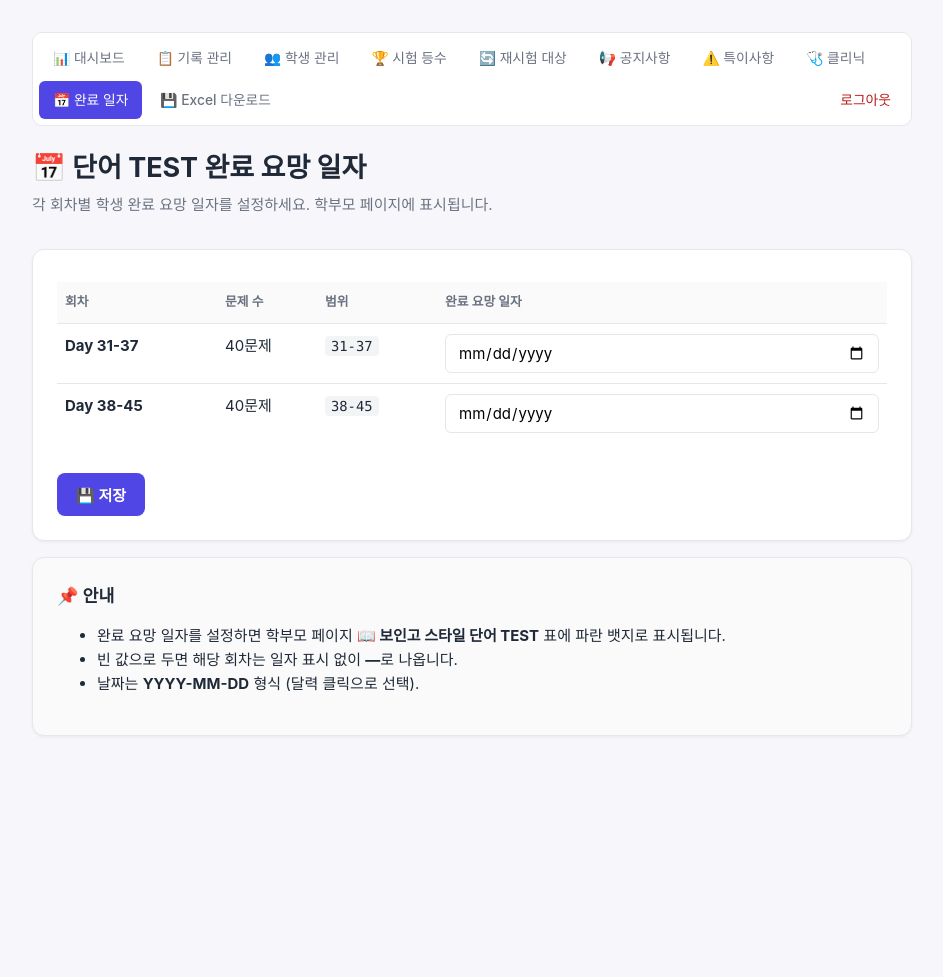
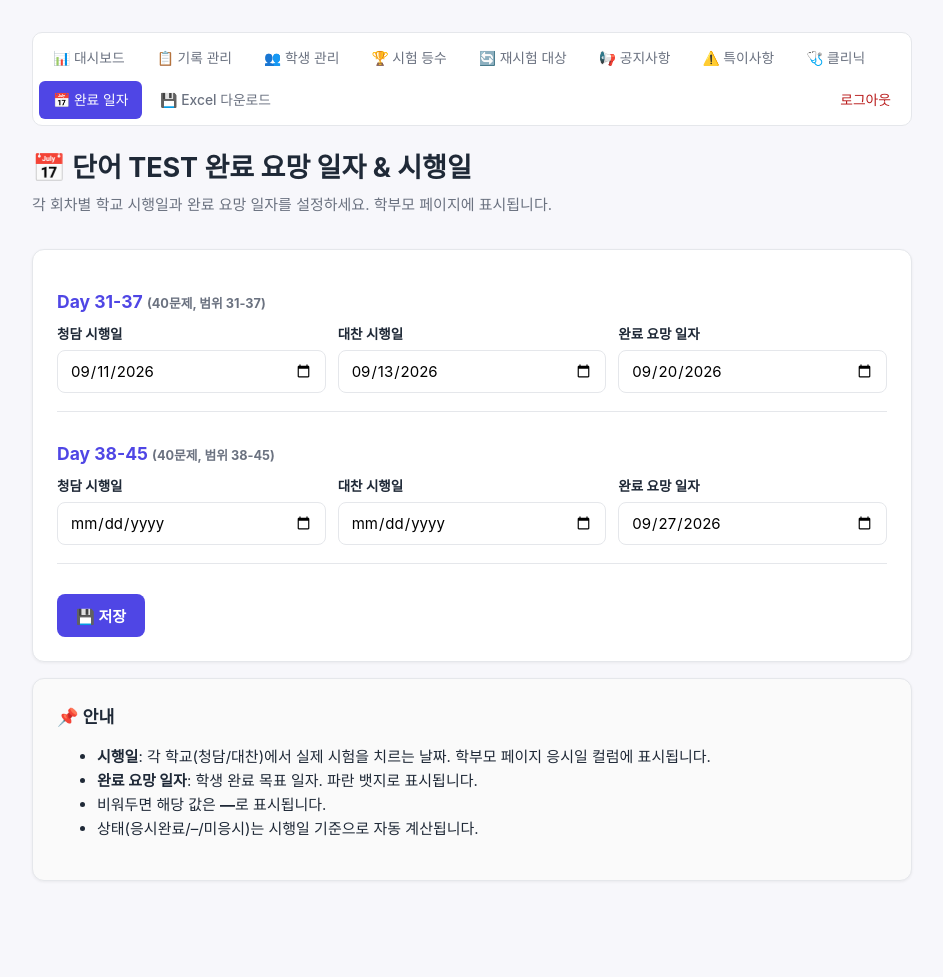
Before and after one commit to hernameisheather/Boin_theopen, a Flask app: page /admin/deadlines in a window 1280 px wide. Shown: the whole page, without its empty margins (168-1111 px from the left). Before the commit the page ends 736 px from the top, so only its background shows below. Run offline with Flask 3, Linux system fonts and the light colour scheme; the visitor is signed in with stand-in values (Sample User, id 1).

Commit message:
Word test v3: 청담/대찬 시행일, 상태 자동 계산, 응시자 평균, 학생/어머님 분리 SMS

```diff
--- a/app.py
+++ b/app.py
@@ -74,8 +74,13 @@ def _parse_workbook(wb):
             pin = str(row[2]).strip() if len(row) > 2 and row[2] is not None else ""
             parent = str(row[3]).strip() if len(row) > 3 and row[3] else ""
             phone = str(row[4]).strip() if len(row) > 4 and row[4] else ""
+            parent_phone = str(row[5]).strip() if len(row) > 5 and row[5] else ""
             if code:
-                students[code] = {"name": name, "pin": pin, "parent": parent, "phone": phone}
+                students[code] = {
+                    "name": name, "pin": pin, "parent": parent,
+                    "phone": phone,               # 학생 본인 전화번호
+                    "parent_phone": parent_phone, # 학부모(어머님) 전화번호
+                }
 
     records = []
     if "기록" in wb.sheetnames:
@@ -279,9 +284,12 @@ def save_data(students=None, records=None, homeworks=None, messages=None):
     wb = Workbook()
     ws1 = wb.active
     ws1.title = "학생명단"
-    ws1.append(["학생코드", "학생이름", "PIN", "학부모이름(선택)", "전화번호(선택)"])
+    ws1.append(["학생코드", "학생이름", "PIN", "학부모이름(선택)", "학생전화번호(선택)", "학부모전화번호(선택)"])
     for code, s in students.items():
-        ws1.append([code, s.get("name", ""), s.get("pin", ""), s.get("parent", ""), s.get("phone", "")])
+        ws1.append([
+            code, s.get("name", ""), s.get("pin", ""), s.get("parent", ""),
+            s.get("phone", ""), s.get("parent_phone", ""),
+        ])
 
     ws2 = wb.create_sheet("기록")
     ws2.append(["날짜", "학생코드", "학생이름", "항목", "점수", "피드백", "비고", "완료", "학기/과정"])
@@ -322,7 +330,7 @@ def save_data(students=None, records=None, homeworks=None, messages=None):
         ])
 
     for ws, widths in [
-        (ws1, [10, 12, 8, 18, 16]),
+        (ws1, [10, 12, 8, 18, 16, 16]),
         (ws2, [12, 10, 12, 14, 8, 40, 12, 8, 14]),
         (ws3, [14, 14, 12, 50, 10]),
     ]:
@@ -393,29 +401,52 @@ LEGACY_WORD_ROUNDS = [
 WORD_TEST_ROUNDS = BOINGO_WORD_ROUNDS
 
 
-# ─── 시험별 완료 요망 일자 관리 ────────────────────────
+# ─── 시험별 완료 요망 일자 + 시행일 관리 ────────────────
 TEST_DEADLINES_FILE = os.path.join(DATA_DIR, "test_deadlines.json")
+SCHOOLS = ["청담", "대찬"]
+
+# 학생 코드로 학교 판별: 7자리 숫자=청담, 그 외=대찬
+def infer_school(code):
+    if not code:
+        return "청담"
+    if str(code).isdigit() and len(str(code)) == 7:
+        return "청담"
+    if str(code).isdigit() and 3 <= len(str(code)) <= 5:
+        return "대찬"
+    return "청담"
 
 
 def load_test_deadlines():
-    """{'day_31_37': 'YYYY-MM-DD', ...} 반환. 파일 없으면 빈 dict."""
+    """중첩 구조 반환:
+    {'day_31_37': {'deadline': 'YYYY-MM-DD', 'test_dates': {'청담': 'YYYY-MM-DD', '대찬': ''}}, ...}
+    구형 flat 형식({'day_31_37': '2026-09-20'})도 자동 변환.
+    """
     import json
     if not os.path.exists(TEST_DEADLINES_FILE):
         return {}
     try:
         with open(TEST_DEADLINES_FILE, "r", encoding="utf-8") as f:
             data = json.load(f)
-        return {str(k): str(v) for k, v in data.items()}
+        result = {}
+        for k, v in data.items():
+            if isinstance(v, str):
+                result[str(k)] = {"deadline": v, "test_dates": {}}
+            elif isinstance(v, dict):
+                result[str(k)] = {
+                    "deadline": str(v.get("deadline", "")),
+                    "test_dates": {sc: str(v.get("test_dates", {}).get(sc, "")) for sc in SCHOOLS},
+                }
+        return result
     except Exception as e:
         print(f"[WARN] Load deadlines failed: {e}")
         return {}
 
 
-def save_test_deadlines(deadlines):
+def save_test_deadlines(config):
     import json
     os.makedirs(DATA_DIR, exist_ok=True)
     with open(TEST_DEADLINES_FILE, "w", encoding="utf-8") as f:
-        json.dump(deadlines, f, ensure_ascii=False, indent=2)
+        json.dump(config, f, ensure_ascii=False, indent=2)
 
 
 def _record_matches_round(record, range_str):
@@ -728,7 +759,7 @@ def grade_retake(answers):
 
 
 def _build_word_test_row(round_info, student_records, deadlines=None):
-    """단일 회차의 상태 정보를 계산 (내부 헬퍼)."""
+    """단일 회차의 상태 정보를 계산 (내부 헬퍼, legacy용)."""
     matching = [r for r in student_records
                 if _record_matches_round(r, round_info["range"])]
     matching.sort(key=lambda r: r.get("date", ""), reverse=True)
@@ -737,7 +768,6 @@ def _build_word_test_row(round_info, student_records, deadlines=None):
     numeric_score = _parse_score(score_text) if score_text else None
     has_record = latest is not None
     completed = has_record and _is_word_test_completed(score_text)
-    # 재시험 필요 판단
     needs_retake = False
     retake_reason = ""
     if not has_record:
@@ -753,6 +783,8 @@ def _build_word_test_row(round_info, student_records, deadlines=None):
     deadline = ""
     if deadlines and "key" in round_info:
         deadline = deadlines.get(round_info["key"], "")
+        if isinstance(deadline, dict):
+            deadline = deadline.get("deadline", "")
     return {
         "label": round_info["label"],
         "range": round_info["range"],
@@ -771,9 +803,126 @@ def _build_word_test_row(round_info, student_records, deadlines=None):
     }
 
 
-def compute_boingo_word_test_status(student_records, deadlines=None):
-    """보인고 스타일 단어 TEST (Day 31-37, Day 38-45) 상태 — 전체 학생 표시용."""
-    return [_build_word_test_row(r, student_records, deadlines) for r in BOINGO_WORD_ROUNDS]
+def _format_mmdd(date_str):
+    """'2026-09-11' → '09/11'."""
+    if not date_str:
+        return ""
+    try:
+        d = datetime.strptime(date_str, "%Y-%m-%d").date()
+        return f"{d.month:02d}/{d.day:02d}"
+    except (ValueError, TypeError):
+        return date_str
+
+
+def _build_boingo_word_test_row(round_info, student_code, student_records, all_records, config):
+    """보인고 단어 TEST 회차별 정보 계산 — 상태·평균·시행일 포함."""
+    round_key = round_info["key"]
+    round_range = round_info["range"]
+    round_config = config.get(round_key, {}) if isinstance(config.get(round_key), dict) else {}
+    deadline = round_config.get("deadline", "")
+    test_dates = round_config.get("test_dates", {})
+
+    # 이 학생의 기록
+    matching = [r for r in student_records
+                if _record_matches_round(r, round_range)]
+    matching.sort(key=lambda r: r.get("date", ""), reverse=True)
+    latest = matching[0] if matching else None
+    score_text = latest.get("score", "") if latest else ""
+    numeric_score = _parse_score(score_text) if score_text else None
+    has_score = numeric_score is not None
+
+    # 학생 학교
+    school = infer_school(student_code)
+    student_test_date_str = test_dates.get(school, "")
+
+    # 상태 판단
+    status = "-"
+    if has_score:
+        status = "응시완료"
+    elif student_test_date_str:
+        try:
+            test_date = datetime.strptime(student_test_date_str, "%Y-%m-%d").date()
+            today = datetime.now().date()
+            if today >= test_date:
+                # 시행일 지남 — 같은 학교의 다른 학생이 점수 있는지 확인
+                for r in all_records:
+                    other_code = r.get("student_code", "")
+                    if other_code == student_code:
+                        continue
+                    if infer_school(other_code) != school:
+                        continue
+                    if not _record_matches_round(r, round_range):
+                        continue
+                    if _parse_score(r.get("score", "")) is not None:
+                        status = "미응시"
+                        break
+        except ValueError:
+            pass
+
+    # 전체 응시자 평균 (응시자만, 학생별 최고점)
+    student_bests = {}
+    for r in all_records:
+        if not _record_matches_round(r, round_range):
+            continue
+        s = _parse_score(r.get("score", ""))
+        if s is None:
+            continue
+        c = r.get("student_code", "")
+        if c not in student_bests or s > student_bests[c]:
+            student_bests[c] = s
+    class_avg = round(sum(student_bests.values()) / len(student_bests), 1) if student_bests else None
+    class_count = len(student_bests)
+
+    # 시행일 표시: "청담 09/11 · 대찬 09/13"
+    parts = []
+    for sc in SCHOOLS:
+        d = test_dates.get(sc, "")
+        if d:
+            parts.append(f"{sc} {_format_mmdd(d)}")
+    test_date_display = " · ".join(parts) if parts else ""
+
+    # 재시험
+    needs_retake = False
+    retake_reason = ""
+    if status == "미응시":
+        needs_retake = True
+        retake_reason = "미응시"
+    elif has_score and numeric_score <= 80:
+        needs_retake = True
+        val = int(numeric_score) if numeric_score == int(numeric_score) else numeric_score
+        retake_reason = f"{val}점 (≤80)"
+    retake_taken = latest.get("resolved", False) if latest else False
+
+    return {
+        "label": round_info["label"],
+        "range": round_range,
+        "questions": round_info.get("questions"),
+        "deadline": deadline,
+        "test_date_display": test_date_display,
+        "school": school,
+        "status": status,
+        "score": score_text,
+        "numeric_score": numeric_score,
+        "class_avg": class_avg,
+        "class_count": class_count,
+        "has_record": latest is not None,
+        "has_score": has_score,
+        "completed": has_score,  # 하위 호환
+        "date": latest.get("date") if latest else None,
+        "feedback": latest.get("feedback") if latest else None,
+        "needs_retake": needs_retake,
+        "retake_reason": retake_reason,
+        "retake_taken": retake_taken,
+    }
+
+
+def compute_boingo_word_test_status(student_records, deadlines=None, student_code=None, all_records=None):
+    """보인고 스타일 단어 TEST 상태 — 상태/평균/시행일 포함."""
+    config = deadlines if isinstance(deadlines, dict) else {}
+    return [
+        _build_boingo_word_test_row(r, student_code, student_records, all_records or student_records, config)
+        for r in BOINGO_WORD_ROUNDS
+    ]
 
 
 def compute_legacy_word_test_status(student_records):
@@ -1159,7 +1308,11 @@ def my_page():
     # zone 계산 (모두 학기 필터된 items 기준)
     # 보인고 스타일 단어 TEST (Day 31-37, Day 38-45) — 전체 학생
     deadlines = load_test_deadlines()
-    word_tests = compute_boingo_word_test_status(items, deadlines)
+    # 전체 반 학생 기록 (평균/상태 계산용): 2학기 정규반 전체
+    all_term_records = [r for r in data["records"] if _term_of(r) == selected_term]
+    word_tests = compute_boingo_word_test_status(
+        items, deadlines, student_code=code, all_records=all_term_records
+    )
     word_tests_done = sum(1 for t in word_tests if t["completed"])
     word_tests_total = len(word_tests)
 
@@ -1437,20 +1590,26 @@ def admin_logout():
 @admin_required
 def admin_deadlines():
     if request.method == "POST":
-        deadlines = {}
+        config = {}
         for round_info in BOINGO_WORD_ROUNDS:
             key = round_info["key"]
-            value = request.form.get(f"deadline_{key}", "").strip()
-            deadlines[key] = value
-        save_test_deadlines(deadlines)
-        flash("완료 요망 일자가 저장되었습니다.", "success")
+            entry = {
+                "deadline": request.form.get(f"deadline_{key}", "").strip(),
+                "test_dates": {},
+            }
+            for sc in SCHOOLS:
+                entry["test_dates"][sc] = request.form.get(f"testdate_{key}_{sc}", "").strip()
+            config[key] = entry
+        save_test_deadlines(config)
+        flash("완료 요망 일자·시행일이 저장되었습니다.", "success")
         return redirect(url_for("admin_deadlines"))
 
-    deadlines = load_test_deadlines()
+    config = load_test_deadlines()
     return render_template(
         "admin_deadlines.html",
         rounds=BOINGO_WORD_ROUNDS,
-        deadlines=deadlines,
+        config=config,
+        schools=SCHOOLS,
     )
 
 
@@ -1631,13 +1790,17 @@ def admin_students():
         pin = request.form.get("pin", "").strip()
         parent = request.form.get("parent", "").strip()
         phone = request.form.get("phone", "").strip()
+        parent_phone = request.form.get("parent_phone", "").strip()
 
         if not code or not name:
             flash("학생코드와 이름은 필수입니다.", "error")
         elif code in data["students"]:
             flash(f"학생코드 '{code}'는 이미 사용 중입니다.", "error")
         else:
-            data["students"][code] = {"name": name, "pin": pin, "parent": parent, "phone": phone}
+            data["students"][code] = {
+                "name": name, "pin": pin, "parent": parent,
+                "phone": phone, "parent_phone": parent_phone,
+            }
             save_data(data["students"], data["records"])
             flash(f"학생 '{name}'이(가) 추가되었습니다.", "success")
         return redirect(url_for("admin_students"))
@@ -1668,6 +1831,7 @@ def admin_student_edit(code):
         new_pin = request.form.get("pin", "").strip()
         new_parent = request.form.get("parent", "").strip()
         new_phone = request.form.get("phone", "").strip()
+        new_parent_phone = request.form.get("parent_phone", "").strip()
 
         if not new_code or not new_name:
             flash("학생코드와 이름은 필수입니다.", "error")
@@ -1683,7 +1847,10 @@ def admin_student_edit(code):
                 if r["student_code"] == code:
                     r["student_code"] = new_code
 
-        data["students"][new_code] = {"name": new_name, "pin": new_pin, "parent": new_parent, "phone": new_phone}
+        data["students"][new_code] = {
+            "name": new_name, "pin": new_pin, "parent": new_parent,
+            "phone": new_phone, "parent_phone": new_parent_phone,
+        }
         save_data(data["students"], data["records"])
         flash("학생 정보가 수정되었습니다.", "success")
         return redirect(url_for("admin_students"))
@@ -1908,29 +2075,45 @@ def admin_retakes():
         if retake_items:
             pending = sum(1 for it in retake_items if not it["retake_taken"])
             # SMS 본문 미리 계산 (템플릿 로직 단순화)
-            phone_raw = (student.get("phone") or "").replace("-", "").replace(" ", "")
-            sms_body = ""
-            sms_body_encoded = ""
-            if phone_raw and pending > 0:
+            student_phone_raw = (student.get("phone") or "").replace("-", "").replace(" ", "")
+            parent_phone_raw = (student.get("parent_phone") or "").replace("-", "").replace(" ", "")
+            sms_body_student = ""
+            sms_body_parent = ""
+            sms_body_student_encoded = ""
+            sms_body_parent_encoded = ""
+            if pending > 0:
                 pending_lines = [
                     f"· {it['type']} {it['label']}"
                     for it in retake_items if not it["retake_taken"]
                 ]
-                sms_body = (
-                    f"[신쌤] {student.get('name', '?')} 학생 재시험 안내:\n"
+                name_disp = student.get('name', '?')
+                # 학생 본인용
+                sms_body_student = (
+                    f"[신쌤] {name_disp}, 재시험 안내:\n"
                     + "\n".join(pending_lines)
-                    + "\n\n재시험 일정 확인 부탁드립니다."
+                    + "\n\n재시험 일정 확인 후 응시 부탁드립니다."
                 )
-                sms_body_encoded = url_quote(sms_body, safe="")
+                # 어머님용
+                sms_body_parent = (
+                    f"[신쌤] {name_disp} 학생 어머님, 재시험 안내드립니다:\n"
+                    + "\n".join(pending_lines)
+                    + "\n\n재시험 일정 확인 부탁드립니다. 감사합니다."
+                )
+                sms_body_student_encoded = url_quote(sms_body_student, safe="")
+                sms_body_parent_encoded = url_quote(sms_body_parent, safe="")
             students_data.append({
                 "code": code,
                 "name": student.get("name", "?"),
                 "pin": student.get("pin", ""),
                 "parent": student.get("parent", ""),
                 "phone": student.get("phone", ""),
-                "phone_raw": phone_raw,
-                "sms_body": sms_body,
-                "sms_body_encoded": sms_body_encoded,
+                "parent_phone": student.get("parent_phone", ""),
+                "student_phone_raw": student_phone_raw,
+                "parent_phone_raw": parent_phone_raw,
+                "sms_body_student": sms_body_student,
+                "sms_body_parent": sms_body_parent,
+                "sms_body_student_encoded": sms_body_student_encoded,
+                "sms_body_parent_encoded": sms_body_parent_encoded,
                 "retake_items": retake_items,
                 "pending_count": pending,
                 "total_count": len(retake_items),
@@ -2291,9 +2474,9 @@ def download_template():
     wb = Workbook()
     ws1 = wb.active
     ws1.title = "학생명단"
-    ws1.append(["학생코드", "학생이름", "PIN", "학부모이름(선택)", "전화번호(선택)"])
-    ws1.append(["S001", "김민지", "1234", "김민지 어머니", "010-1234-5678"])
-    ws1.append(["S002", "이도윤", "5678", "이도윤 어머니", "010-5555-6666"])
+    ws1.append(["학생코드", "학생이름", "PIN", "학부모이름(선택)", "학생전화번호(선택)", "학부모전화번호(선택)"])
+    ws1.append(["S001", "김민지", "1234", "김민지 어머니", "010-1111-2222", "010-1234-5678"])
+    ws1.append(["S002", "이도윤", "5678", "이도윤 어머니", "010-3333-4444", "010-5555-6666"])
 
     ws2 = wb.create_sheet("기록")
     ws2.append(["날짜", "학생코드", "학생이름", "항목", "점수", "피드백", "비고", "완료", "학기/과정"])
@@ -2313,7 +2496,7 @@ def download_template():
     ws3.append(["한마디", "S001", "김민지", "단어시험 1등 축하해요. 다음주도 기대할게요!", "게시"])
 
     for ws, widths in [
-        (ws1, [10, 12, 8, 18, 16]),
+        (ws1, [10, 12, 8, 18, 16, 16]),
         (ws2, [12, 10, 12, 14, 8, 40, 12, 8, 14]),
         (ws3, [14, 14, 12, 50, 10]),
     ]:
@@ -2374,6 +2557,50 @@ def run_one_time_term_migration():
 run_one_time_term_migration()
 
 
+# ─── 시험 config 초기값 부트스트랩 ────────────────────────
+_TEST_CONFIG_BOOTSTRAP_MARKER = os.path.join(DATA_DIR, ".test_config_bootstrap_v1.json")
+
+
+def run_test_config_bootstrap():
+    import json
+    if os.path.exists(_TEST_CONFIG_BOOTSTRAP_MARKER):
+        return
+    try:
+        config = load_test_deadlines()
+        changed = False
+
+        def ensure(round_key, deadline, test_dates):
+            nonlocal changed
+            if round_key not in config:
+                config[round_key] = {"deadline": deadline, "test_dates": dict(test_dates)}
+                changed = True
+                return
+            entry = config[round_key]
+            if not entry.get("deadline"):
+                entry["deadline"] = deadline
+                changed = True
+            td = entry.setdefault("test_dates", {})
+            for sc, d in test_dates.items():
+                if not td.get(sc):
+                    td[sc] = d
+                    changed = True
+
+        ensure("day_31_37", "2026-09-20", {"청담": "2026-09-11", "대찬": "2026-09-13"})
+        ensure("day_38_45", "2026-09-27", {})
+
+        if changed:
+            save_test_deadlines(config)
+        os.makedirs(os.path.dirname(_TEST_CONFIG_BOOTSTRAP_MARKER), exist_ok=True)
+        with open(_TEST_CONFIG_BOOTSTRAP_MARKER, "w", encoding="utf-8") as f:
+            json.dump({"ran_at": datetime.now().isoformat()}, f)
+        print(f"[INFO] Test config bootstrap done (changed={changed})")
+    except Exception as e:
+        print(f"[WARN] Test config bootstrap failed: {e}")
+
+
+run_test_config_bootstrap()
+
+
 # ─── 메인 ────────────────────────────────────────────────────
 if __name__ == "__main__":
     port = int(os.environ.get("PORT", 5000))
--- a/static/style.css
+++ b/static/style.css
@@ -707,6 +707,24 @@ pre {
   transform: translateY(-1px);
   box-shadow: 0 2px 6px rgba(245, 158, 11, 0.3);
 }
+.sms-btn.sms-btn-student {
+  background: linear-gradient(135deg, #dbeafe 0%, #bfdbfe 100%);
+  color: #1e3a8a;
+  border-color: #60a5fa;
+}
+.sms-btn.sms-btn-student:hover {
+  background: linear-gradient(135deg, #bfdbfe 0%, #93c5fd 100%);
+  box-shadow: 0 2px 6px rgba(59, 130, 246, 0.3);
+}
+.sms-btn.sms-btn-parent {
+  background: linear-gradient(135deg, #ffe4e6 0%, #fecdd3 100%);
+  color: #9f1239;
+  border-color: #fb7185;
+}
+.sms-btn.sms-btn-parent:hover {
+  background: linear-gradient(135deg, #fecdd3 0%, #fda4af 100%);
+  box-shadow: 0 2px 6px rgba(244, 63, 94, 0.3);
+}
 .phone-missing {
   color: #b91c1c;
   font-style: italic;
@@ -840,6 +858,25 @@ pre {
   font-size: 0.82rem;
   font-weight: 700;
   border: 1px solid #93c5fd;
+}
+.test-date-display {
+  display: inline-block;
+  padding: 3px 10px;
+  border-radius: 6px;
+  background: #f5f3ff;
+  color: #5b21b6;
+  font-size: 0.85rem;
+  font-weight: 700;
+  border: 1px solid #c4b5fd;
+}
+.deadline-round-block {
+  padding: 14px 0;
+  border-bottom: 1px solid var(--border);
+}
+.deadline-round-block:last-of-type { border-bottom: none; }
+.deadline-round-block h3 {
+  margin: 0 0 8px;
+  color: var(--primary);
 }
 .legacy-word-card {
   background: linear-gradient(135deg, #f9fafb 0%, #f3f4f6 100%);
--- a/templates/admin_deadlines.html
+++ b/templates/admin_deadlines.html
@@ -1,45 +1,38 @@
 {% extends "base.html" %}
-{% block title %}완료 요망 일자 관리{% endblock %}
+{% block title %}완료 일자 & 시행일 관리{% endblock %}
 {% block content %}
 {% include "_admin_nav.html" %}
 
 <header class="page-header">
   <div>
-    <h1>📅 단어 TEST 완료 요망 일자</h1>
-    <p class="muted small">각 회차별 학생 완료 요망 일자를 설정하세요. 학부모 페이지에 표시됩니다.</p>
+    <h1>📅 단어 TEST 완료 요망 일자 & 시행일</h1>
+    <p class="muted small">각 회차별 학교 시행일과 완료 요망 일자를 설정하세요. 학부모 페이지에 표시됩니다.</p>
   </div>
 </header>
 
 <section class="card">
   <form method="post" class="form">
-    <table class="records">
-      <thead>
-        <tr>
-          <th style="width:160px">회차</th>
-          <th style="width:100px">문제 수</th>
-          <th style="width:120px">범위</th>
-          <th>완료 요망 일자</th>
-        </tr>
-      </thead>
-      <tbody>
-        {% for r in rounds %}
-        <tr>
-          <td><b>{{ r.label }}</b></td>
-          <td>{{ r.questions }}문제</td>
-          <td><code>{{ r.range }}</code></td>
-          <td>
-            <input type="date" name="deadline_{{ r.key }}"
-                   value="{{ deadlines.get(r.key, '') }}"
-                   style="padding:8px 12px; border:1px solid #e5e7eb; border-radius:6px;">
-            {% if deadlines.get(r.key) %}
-            <button type="submit" formaction="{{ url_for('admin_deadlines') }}?clear={{ r.key }}"
-                    class="btn-mini" style="margin-left:8px;">지우기</button>
-            {% endif %}
-          </td>
-        </tr>
+    {% for r in rounds %}
+    {% set entry = config.get(r.key, {}) %}
+    {% set test_dates = entry.get('test_dates', {}) %}
+    <div class="deadline-round-block">
+      <h3>{{ r.label }} <span class="muted small">({{ r.questions }}문제, 범위 {{ r.range }})</span></h3>
+      <div class="form-row">
+        {% for sc in schools %}
+        <label>
+          <span>{{ sc }} 시행일</span>
+          <input type="date" name="testdate_{{ r.key }}_{{ sc }}"
+                 value="{{ test_dates.get(sc, '') }}">
+        </label>
         {% endfor %}
-      </tbody>
-    </table>
+        <label>
+          <span>완료 요망 일자</span>
+          <input type="date" name="deadline_{{ r.key }}"
+                 value="{{ entry.get('deadline', '') }}">
+        </label>
+      </div>
+    </div>
+    {% endfor %}
     <div class="form-actions" style="margin-top:16px;">
       <button type="submit" class="btn-primary">💾 저장</button>
     </div>
@@ -49,9 +42,10 @@
 <section class="card info">
   <h2>📌 안내</h2>
   <ul>
-    <li>완료 요망 일자를 설정하면 학부모 페이지 <b>📖 보인고 스타일 단어 TEST</b> 표에 파란 뱃지로 표시됩니다.</li>
-    <li>빈 값으로 두면 해당 회차는 일자 표시 없이 <b>—</b>로 나옵니다.</li>
-    <li>날짜는 <b>YYYY-MM-DD</b> 형식 (달력 클릭으로 선택).</li>
+    <li><b>시행일</b>: 각 학교(청담/대찬)에서 실제 시험을 치르는 날짜. 학부모 페이지 응시일 컬럼에 표시됩니다.</li>
+    <li><b>완료 요망 일자</b>: 학생 완료 목표 일자. 파란 뱃지로 표시됩니다.</li>
+    <li>비워두면 해당 값은 <b>—</b>로 표시됩니다.</li>
+    <li>상태(응시완료/–/미응시)는 시행일 기준으로 자동 계산됩니다.</li>
   </ul>
 </section>
 {% endblock %}
```
Also changed, not shown: templates/admin_retakes.html (+14 -5 lines), templates/admin_student_edit.html (+6 -2 lines), templates/admin_students.html (+9 -3 lines), templates/student.html (+26 -21 lines).
